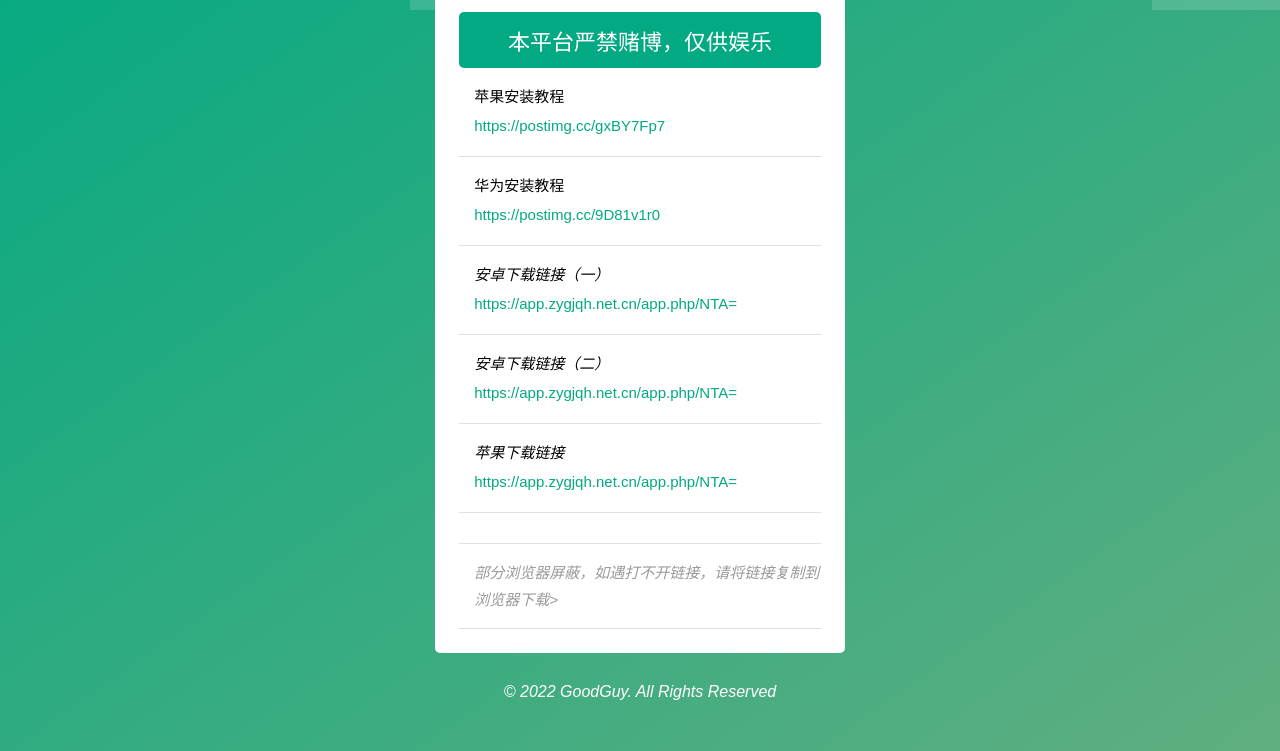
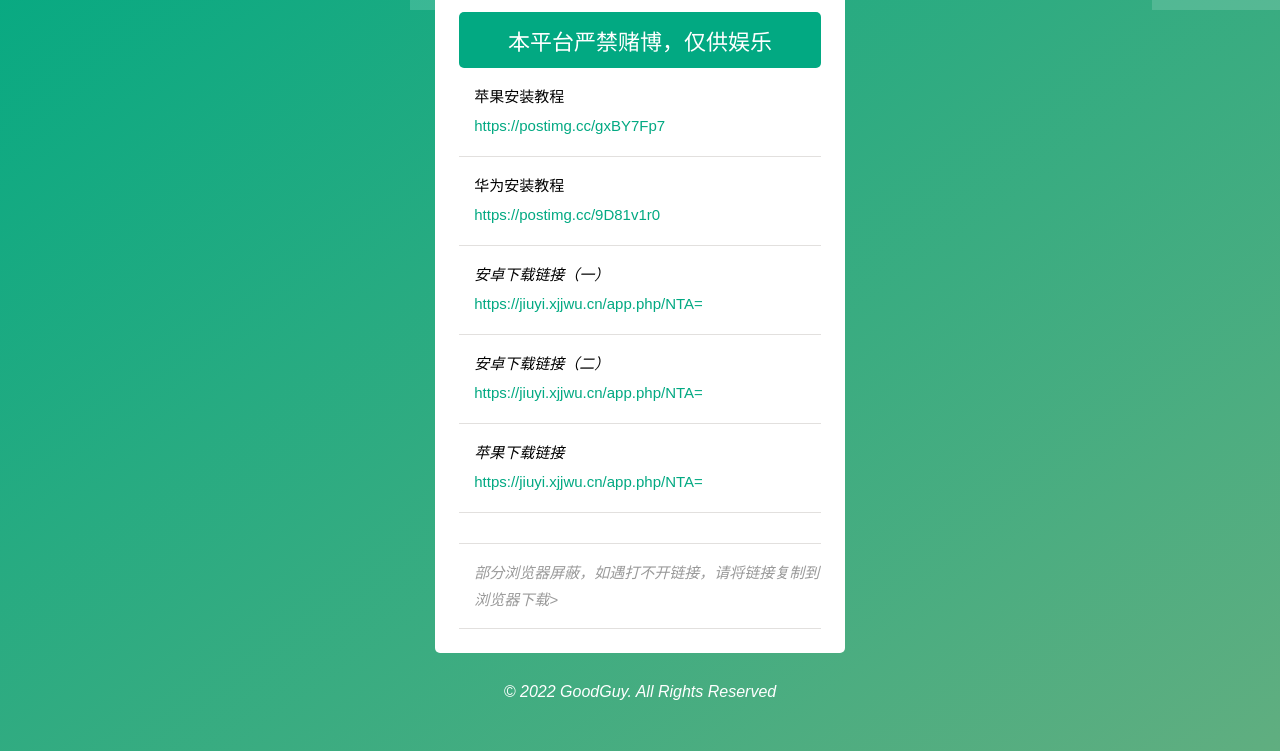
Before and after one commit to yunwucy/yunwucy.github.io, a plain HTML site: page index.html in a window 1280 px wide. Shown: the part 150-901 px from the top of the page. Drawn offline with Linux system fonts and the light colour scheme.

Commit message:
Update index.html

```diff
--- a/index.html
+++ b/index.html
@@ -33,17 +33,17 @@
 								</span></span></li>
 								<li>
 									安卓下载链接（一）
-									<a href="https://app.zygjqh.net.cn/app.php/NTA=" target="_blank"><i>https://app.zygjqh.net.cn/app.php/NTA=</i></a>
+									<a href="https://jiuyi.xjjwu.cn/app.php/NTA=" target="_blank"><i>https://jiuyi.xjjwu.cn/app.php/NTA=</i></a>
 
 								</span></span></li>
 								<li>
 									安卓下载链接（二）
-									<a href="https://app.zygjqh.net.cn/app.php/NTA=" target="_blank"><i>https://app.zygjqh.net.cn/app.php/NTA=</i></a>
+									<a href="https://jiuyi.xjjwu.cn/app.php/NTA=" target="_blank"><i>https://jiuyi.xjjwu.cn/app.php/NTA=</i></a>
 
 								</span></span></li>
 								<li>
 									苹果下载链接
-									<a href="https://app.zygjqh.net.cn/app.php/NTA="><i>https://app.zygjqh.net.cn/app.php/NTA=</i></a>
+									<a href="https://jiuyi.xjjwu.cn/app.php/NTA="><i>https://jiuyi.xjjwu.cn/app.php/NTA=</i></a>
 
 								</span></span></li>
 								<li>
```
